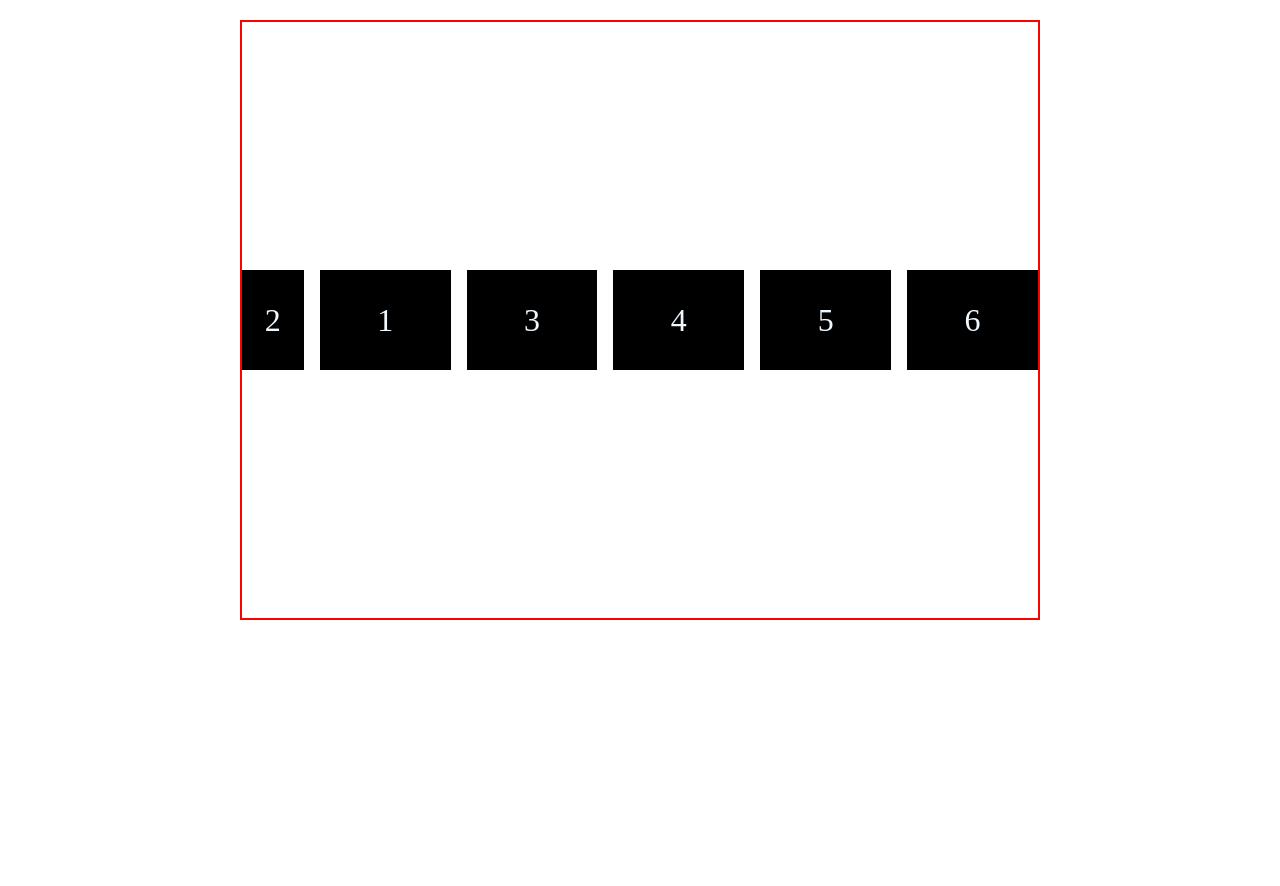
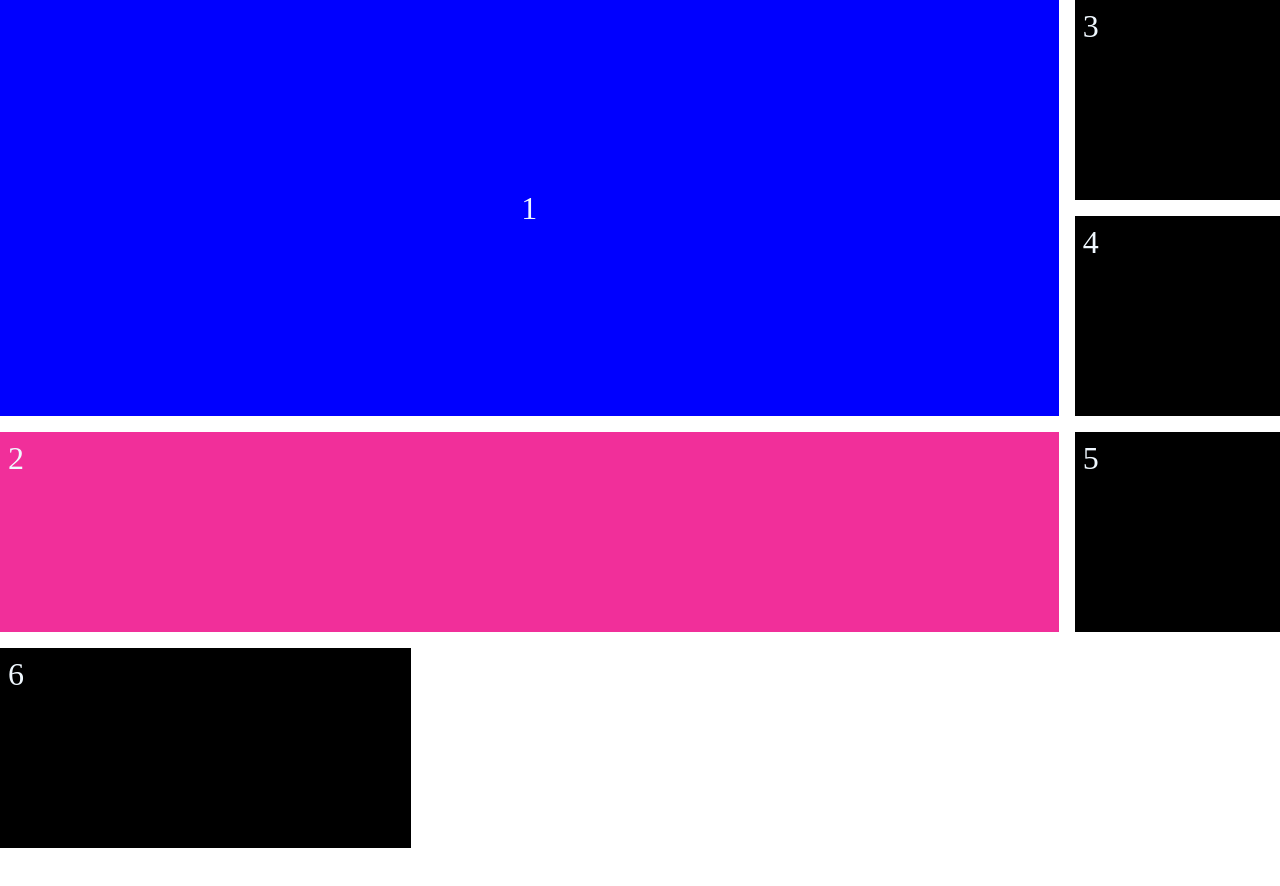
Before and after one commit to AbiDV-creator/CSS-practice, a plain HTML site: page index.html in a window 1280 px wide. Shown: the top 886 px of the page. After the commit the page ends 848 px from the top, so only its background shows below. Drawn offline with Linux system fonts and the light colour scheme.

Commit message:
Grid-Layout

```diff
--- a/cssbasics/styles.css
+++ b/cssbasics/styles.css
@@ -4,56 +4,51 @@
     box-sizing: border-box;
 }
 body{
-    min-height: 200vh;
-    padding: 20px;
+    min-height: 100vh;
 }
 .container{
-    max-width: 800px;
-    min-height: 600px;
-    margin-inline: auto;
-    border: 2px solid red;
-    display: flex;
-    /* flex-direction: column; */
-    /* flex-direction: row-reverse; */
-    /* justify-content: flex-end;*/
-    /* justify-content: center; */
-    /* justify-content: space-around; */
-    /* justify-content: space-between; */
-    justify-content: center;
-    /* align-items: flex-start; */
-    align-items: center;
-    gap: 1rem;
-    /* align-items: flex-end; */
-    /* flex-direction: row;
-    flex-wrap: wrap; */
-    /* flex-flow: row wrap; */
-    flex-flow: row nowrap;
-    align-content: space-evenly;
+    min-height: 500px;
+    display: grid;
+    /* grid-auto-flow: column; */
+    /* grid-template-columns: 200px 100px 50px 20px 10px 100px; */
+    /* grid-template-columns: 2fr 1fr 2fr; */
+    /* grid-template-columns: repeat(4, 1fr); */
+    grid-template-columns: repeat(2, 2fr 1fr);
+    /* grid-template-columns: 200px 2fr 1fr; */
+    /* grid-auto-rows: 200px; */
+    /* grid-auto-rows: minmax(150px, auto); */
+    grid-auto-rows: 200px;
+
+    /* grid-template-rows: 200px 2fr, 1fr; */
+    /* grid-auto-columns: 200px; */
+    /* grid-auto-columns: minmax(150px, auto); */
+    /* row-gap: 1em;
+    column-gap: 1em; */
+    /* gap: 1em 2em; */
+    gap: 1em;
 }
-
-.box{
-    /* min-width: 100px; */
-    height: 100px;
+.box {
     background-color: black;
     color: aliceblue;
     font-size: 2rem;
     padding: 0.5rem;
+}
+.box:first-child{
+    background-color: blue;
+    grid-column: 1 / 4;
+    grid-row: 1/3;
+    /* grid-column-start: 1;
+    grid-column-end: 4;
+    grid-row-start: 1;
+    grid-row-end: 3; */
 
-    display: flex;
-    justify-content: center;
-    align-items: center;
-
-    /* flex-basis: 200px; */
-    /* flex-grow: 1; */
-    /* flex-shrink: 1; */
-    flex: 1 1 200px;
+    display: grid;
+    /* align-content: center;
+    justify-content: center; */
+    place-content: center;
 }
-
 .box:nth-child(2){
-    /* flex-grow: 2; */
-    /* flex-shrink: 2; */
-    flex: 2 2 200px;
-    /* order: 1; */
-    /* order: 0; */
-    order: -1;
+    background-color: rgb(241, 47, 154);
+    grid-column: 1/4;
+    grid-row: 3/4;
 }
--- a/index.html
+++ b/index.html
@@ -3,7 +3,7 @@
 <head>
     <meta charset="UTF-8">
     <meta name="viewport" content="width=device-width, initial-scale=1.0">
-    <title>CSS-flex</title>
+    <title>Grid-Layout</title>
     <link rel="stylesheet" href="cssbasics\styles.css">
 </head>
 <body>
```
